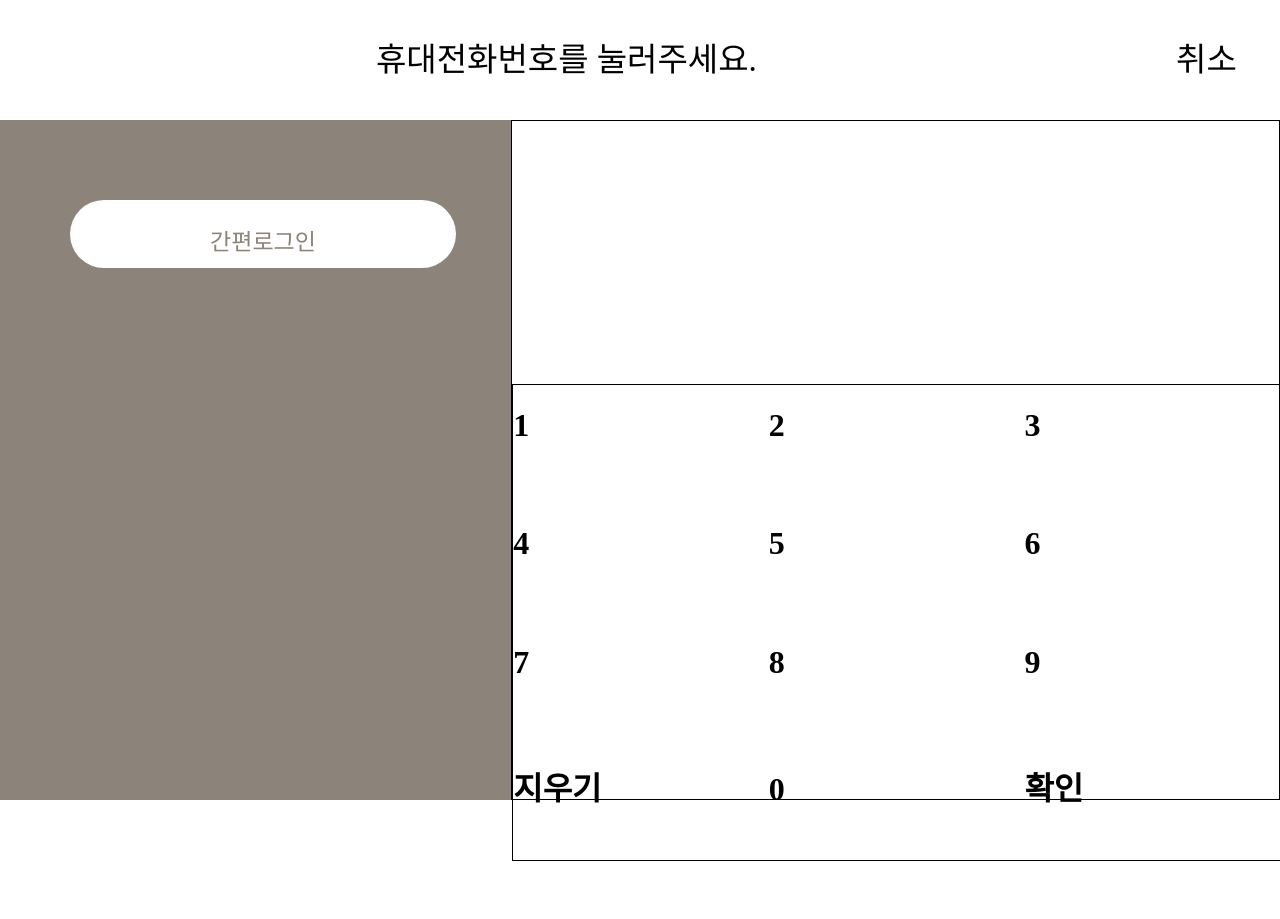
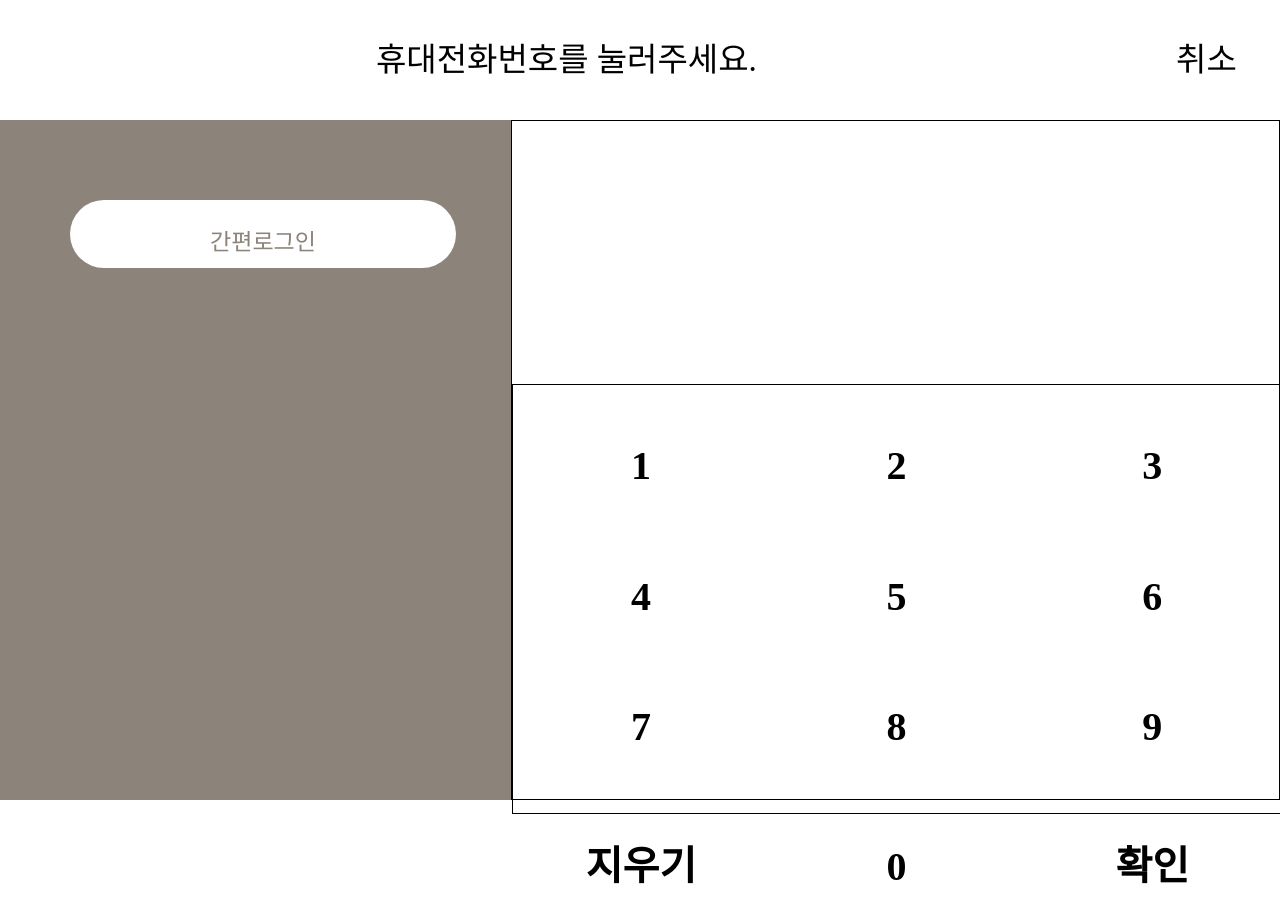
Before and after one commit to Ko-GyeongTae/Frontend-GymManagement-client, a Next.js app: page /login in a window 1280 px wide. Before the commit the page ends 861 px from the top, so only its background shows below. Built offline with nearby package versions, Linux system fonts and the light colour scheme.

Commit message:
<EDIT> keypad UI

```diff
--- a/pages/login.tsx
+++ b/pages/login.tsx
@@ -35,71 +35,71 @@ const Login = () => {
                     <div style={{ width: '100%', height: '30%', textAlign: 'center' }}>
                         <p style={{ fontSize: 60 }}>{phoneNum.slice(0, 3) + (phoneNum.length > 3 ? '-' : "") + phoneNum.slice(3,7) + (phoneNum.length > 7 ? '-' : "") + phoneNum.slice(7, 11)}</p>
                     </div>
-                    <div style={{ width: '100%', height: '70%', border: 1, borderStyle: 'solid', borderColor: 'black' }}>
+                    <div style={{ width: '100%', height: '63%', border: 1, borderStyle: 'solid', borderColor: 'black' }}>
                         <div style={{ display: 'table', width: '100%', height: '100%' }}>
                             <div style={{ display: 'table-row' }}>
-                                <div style={{ display: 'table-cell', width: '33%', height: '25%' }} onClick={() => {
+                                <div style={{ display: 'table-cell', width: '33%', height: '25%', textAlign: 'center', fontSize: 20, paddingTop: 30 }} onClick={() => {
                                     InputNumber('1');
                                 }}>
                                     <h1>1</h1>
                                 </div>
-                                <div style={{ display: 'table-cell', width: '33%', height: '25%' }} onClick={() => {
+                                <div style={{ display: 'table-cell', width: '33%', height: '25%', textAlign: 'center', fontSize: 20, paddingTop: 30 }} onClick={() => {
                                     InputNumber('2');
                                 }}>
                                     <h1>2</h1>
                                 </div>
-                                <div style={{ display: 'table-cell', width: '33%', height: '25%' }} onClick={() => {
+                                <div style={{ display: 'table-cell', width: '33%', height: '25%', textAlign: 'center', fontSize: 20, paddingTop: 30 }} onClick={() => {
                                     InputNumber('3');
                                 }}>
                                     <h1>3</h1>
                                 </div>
                             </div>
                             <div style={{ display: 'table-row' }}>
-                                <div style={{ display: 'table-cell', width: '33%', height: '25%' }} onClick={() => {
+                                <div style={{ display: 'table-cell', width: '33%', height: '25%', textAlign: 'center', fontSize: 20, paddingTop: 30 }} onClick={() => {
                                     InputNumber('4');
                                 }}>
                                     <h1>4</h1>
                                 </div>
-                                <div style={{ display: 'table-cell', width: '33%', height: '25%' }} onClick={() => {
+                                <div style={{ display: 'table-cell', width: '33%', height: '25%', textAlign: 'center', fontSize: 20, paddingTop: 30 }} onClick={() => {
                                     InputNumber('5');
                                 }}>
                                     <h1>5</h1>
                                 </div>
-                                <div style={{ display: 'table-cell', width: '33%', height: '25%' }} onClick={() => {
+                                <div style={{ display: 'table-cell', width: '33%', height: '25%', textAlign: 'center', fontSize: 20, paddingTop: 30 }} onClick={() => {
                                     InputNumber('6');
                                 }}>
                                     <h1>6</h1>
                                 </div>
                             </div>
                             <div style={{ display: 'table-row' }}>
-                                <div style={{ display: 'table-cell', width: '33%', height: '25%' }} onClick={() => {
+                                <div style={{ display: 'table-cell', width: '33%', height: '25%', textAlign: 'center', fontSize: 20, paddingTop: 30 }} onClick={() => {
                                     InputNumber('7');
                                 }}>
                                     <h1>7</h1>
                                 </div>
-                                <div style={{ display: 'table-cell', width: '33%', height: '25%' }} onClick={() => {
+                                <div style={{ display: 'table-cell', width: '33%', height: '25%', textAlign: 'center', fontSize: 20, paddingTop: 30 }} onClick={() => {
                                     InputNumber('8');
                                 }}>
                                     <h1>8</h1>
                                 </div>
-                                <div style={{ display: 'table-cell', width: '33%', height: '25%' }} onClick={() => {
+                                <div style={{ display: 'table-cell', width: '33%', height: '25%', textAlign: 'center', fontSize: 20, paddingTop: 30 }} onClick={() => {
                                     InputNumber('9');
                                 }}>
                                     <h1>9</h1>
                                 </div>
                             </div>
                             <div style={{ display: 'table-row' }}>
-                                <div style={{ display: 'table-cell', width: '33%', height: '25%' }} onClick={() => {
+                                <div style={{ display: 'table-cell', width: '33%', height: '25%', textAlign: 'center', fontSize: 20, paddingTop: 30 }} onClick={() => {
                                     setPhoneNum(phoneNum.slice(0, -1));
                                 }}>
                                     <h1>지우기</h1>
                                 </div>
-                                <div style={{ display: 'table-cell', width: '33%', height: '25%' }} onClick={() => {
+                                <div style={{ display: 'table-cell', width: '33%', height: '25%', textAlign: 'center', fontSize: 20, paddingTop: 30 }} onClick={() => {
                                     InputNumber('0');
                                 }}>
                                     <h1>0</h1>
                                 </div>
-                                <div style={{ display: 'table-cell', width: '33%', height: '25%' }} onClick={() => {
+                                <div style={{ display: 'table-cell', width: '33%', height: '25%', textAlign: 'center', fontSize: 20, paddingTop: 30 }} onClick={() => {
                                     console.log('done');
                                 }}>
                                     <h1>확인</h1>
```
